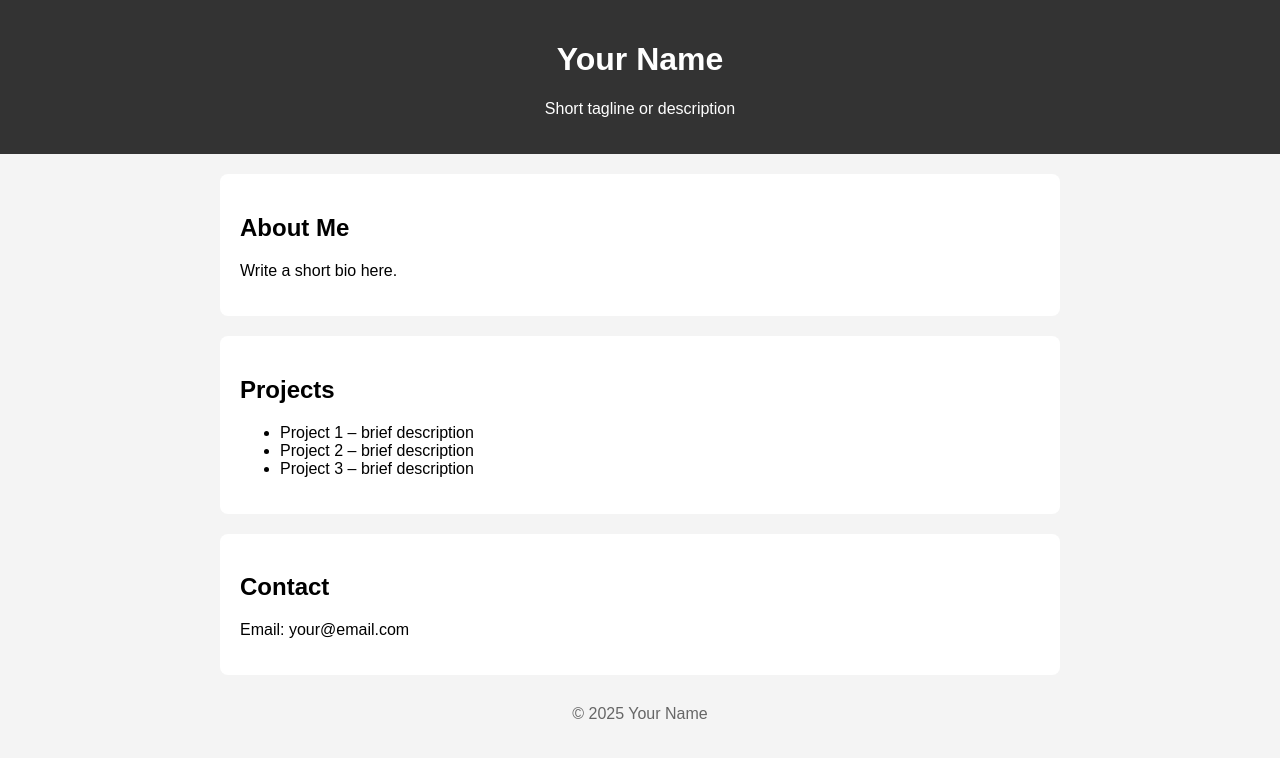
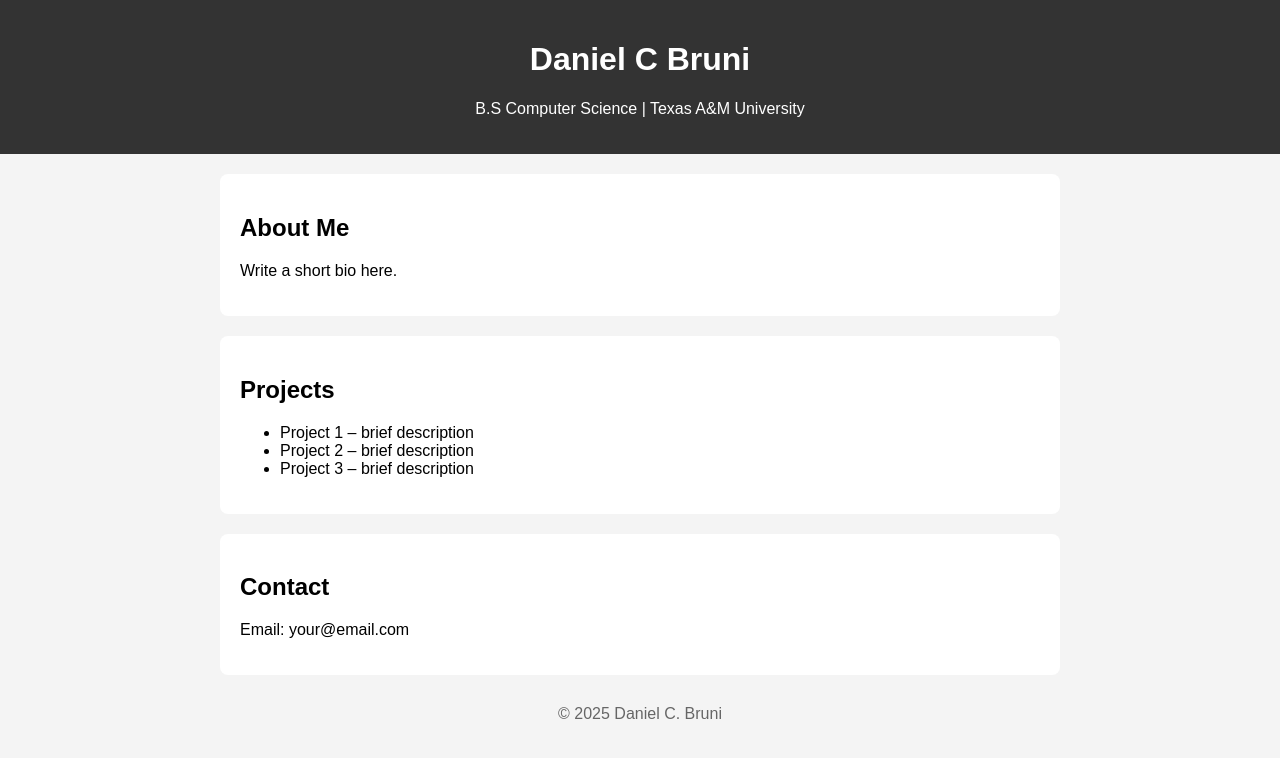
Before and after one commit to DanielCBruni/danielcbruni.github.io, a plain HTML site: page index.html in a window 1280 px wide. Drawn offline with Linux system fonts and the light colour scheme.

Commit message:
Changed title, header, subheader, and footer.

```diff
--- a/index.html
+++ b/index.html
@@ -3,7 +3,7 @@
 <head>
     <meta charset="UTF-8">
     <meta name="viewport" content="width=device-width, initial-scale=1.0">
-    <title>My Personal Website</title>
+    <title>Daniel C Bruni</title>
     <style>
         body {
             font-family: Arial, sans-serif;
@@ -34,8 +34,8 @@
 <body>
 
 <header>
-    <h1>Your Name</h1>
-    <p>Short tagline or description</p>
+    <h1>Daniel C Bruni</h1>
+    <p>B.S Computer Science | Texas A&M University</p>
 </header>
 
 <section>
@@ -58,7 +58,7 @@
 </section>
 
 <footer>
-    © 2025 Your Name
+    © 2025 Daniel C. Bruni
 </footer>
 
 </body>
```
